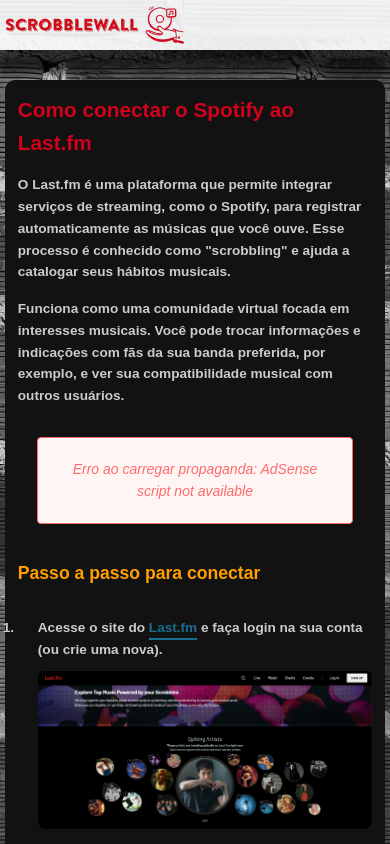
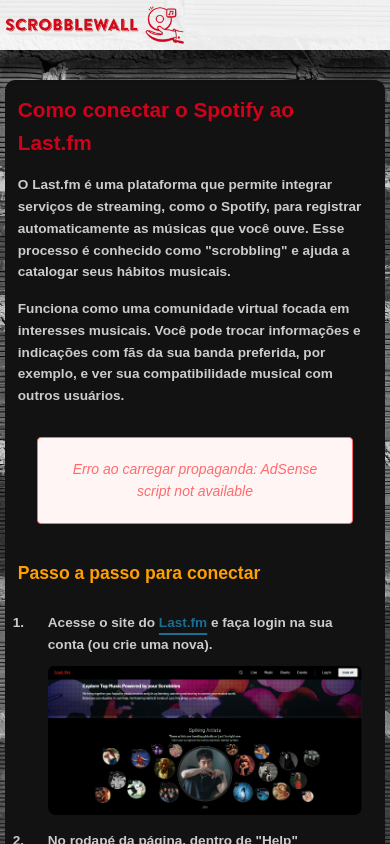
Before and after one commit to carlosR-siqueira/ScrobbleWall, a Next.js app: page /conectar in a window 390 px wide. Built offline with nearby package versions, Linux system fonts and the light colour scheme; some icons are missing; a web font is replaced by a local one.

Commit message:
style: conectar layout fixing

```diff
--- a/src/app/conectar/page.module.css
+++ b/src/app/conectar/page.module.css
@@ -129,5 +129,6 @@
 
     .paragraph li {
       padding-left: 20px;
+      margin: 15px 10px;
     }
   }
```
